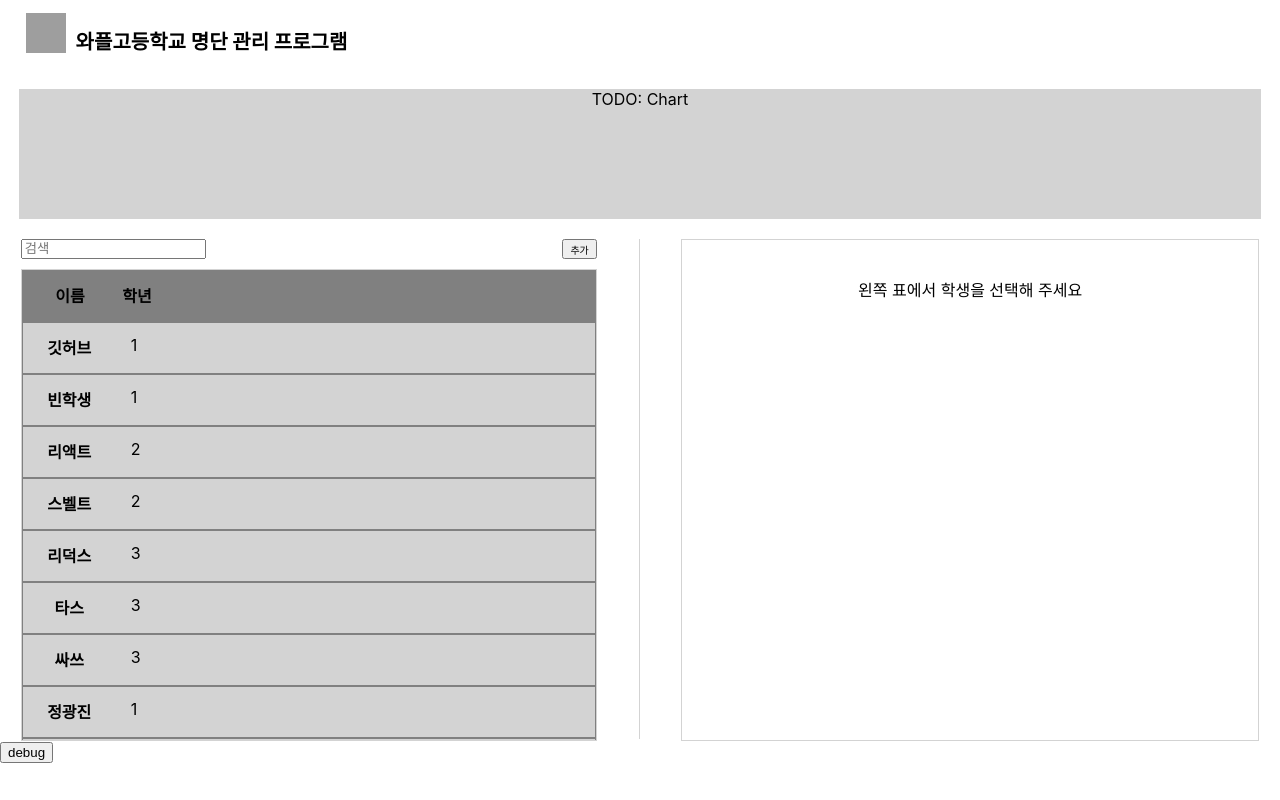
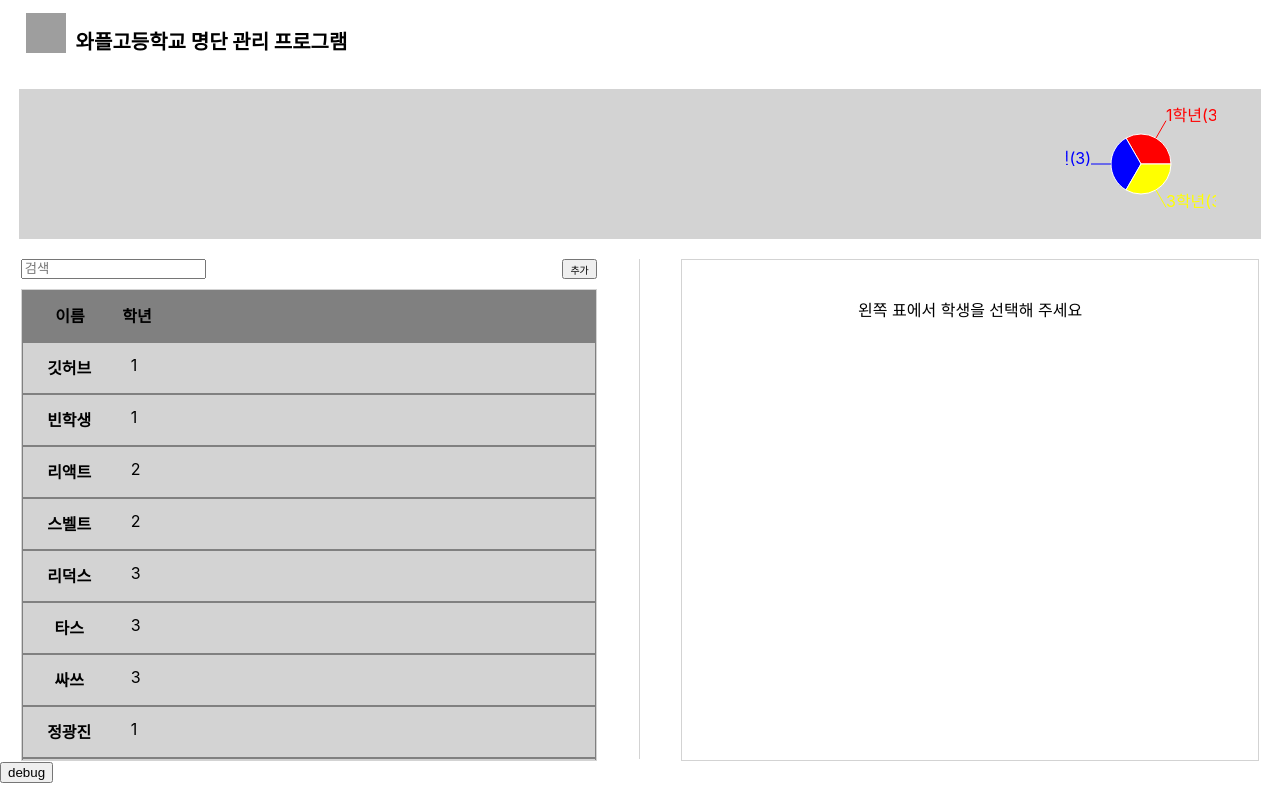
Before and after one commit to AlongwithKiman/react_StudentList, a React (Create React App) app: page / in a window 1280 px wide. Built offline with nearby package versions, Linux system fonts and the light colour scheme; grey boxes are pictures that could not be loaded.

Commit message:
piechart

```diff
--- a/package.json
+++ b/package.json
@@ -9,6 +9,7 @@
     "react": "^17.0.2",
     "react-dom": "^17.0.2",
     "react-scripts": "4.0.3",
+    "recharts": "^2.1.6",
     "styled-components": "^5.3.3",
     "web-vitals": "^1.0.1"
   },
--- a/src/App.css
+++ b/src/App.css
@@ -22,9 +22,8 @@ h1 {
 
 .container div {
   background-color: lightgray;
-  text-align: center;
   width: 97%;
-  height: 130px;
+  height: 150px;
 }
 
 .searcher {
--- a/src/App.js
+++ b/src/App.js
@@ -1,6 +1,7 @@
 import React, { useState, useRef } from "react";
 import StudentList from "./StudentList";
 import AddStudent from "./AddStudent";
+import { PieChart, Pie, Cell } from "recharts";
 import "./App.css";
 import "./ModalContainer";
 import ModalContainer from "./ModalContainer";
@@ -90,10 +91,33 @@ function App() {
     }
   ]);
 
+  // DATA FOR PIECHART
+
+  const studentData = [
+    {
+      name: "1학년",
+      value: students.filter(student => student.grade == "1").length
+    },
+    {
+      name: "2학년",
+      value: students.filter(student => student.grade == "2").length
+    },
+    {
+      name: "3학년",
+      value: students.filter(student => student.grade == "3").length
+    }
+  ];
+
+  const COLORS = ["red", "blue", "yellow"];
+
+  const renderLabel = entry => {
+    return `${entry.name}(${entry.value})`;
+  };
   // FOR DEBUG
 
   const debug = () => {
-    console.log(students.map(student => [student.name, student.selected]));
+    //    console.log(students.map(student => [student.name, student.selected]));
+    console.log(studentData.map(data => data.value));
   };
 
   const nextId = useRef(students.length + 1); // 왜 useState 에서는 nan 이 뜨냐.
@@ -116,7 +140,28 @@ function App() {
           <h1>와플고등학교 명단 관리 프로그램</h1>
         </div>
         <div className="container">
-          <div>TODO: Chart</div>
+          <div>
+            <PieChart
+              width={150}
+              height={150}
+              style={{ position: "absolute", right: "5%" }}
+            >
+              <Pie
+                data={studentData}
+                dataKey="value"
+                nameKey="name"
+                cx="50%"
+                cy="50%"
+                outerRadius={30}
+                fill={["blue", "red", "yellow"]}
+                label={renderLabel}
+              >
+                {studentData.map((entry, index) => (
+                  <Cell fill={COLORS[index % COLORS.length]} />
+                ))}
+              </Pie>
+            </PieChart>
+          </div>
         </div>
       </header>
       <main>
```
Also changed, not shown: 2 other files (tests, documents, lock files or other folders).
